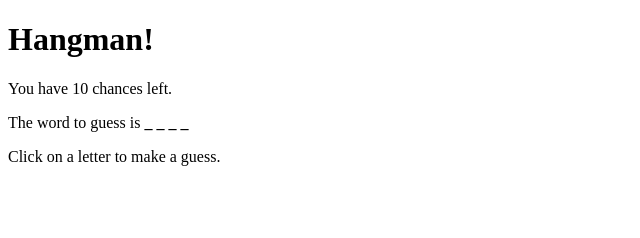
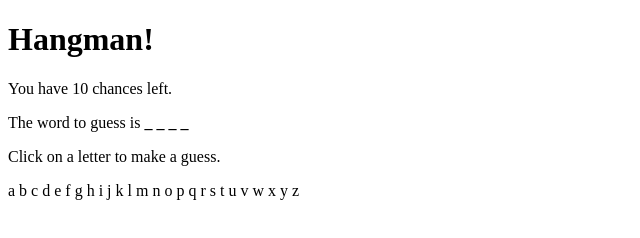
Before and after one commit to christianshah15/hangman2, a plain HTML site: page index.html in a window 1280 px wide. Shown: the whole page, without its empty margins (0-640 px from the left). Drawn offline with nearby package versions, Linux system fonts and the light colour scheme.

Commit message:
Update index.html

```diff
--- a/index.html
+++ b/index.html
@@ -57,7 +57,32 @@
   <div id="entry">
     <p>Click on a letter to make a guess.</p>
     <p>
-      <!-- ...span elements for each letter... -->
+      <span class="letter" id="a">a</span>
+      <span class="letter" id="b">b</span>
+      <span class="letter" id="c">c</span>
+      <span class="letter" id="d">d</span>
+      <span class="letter" id="e">e</span>
+      <span class="letter" id="f">f</span>
+      <span class="letter" id="g">g</span>
+      <span class="letter" id="h">h</span>
+      <span class="letter" id="i">i</span>
+      <span class="letter" id="j">j</span>
+      <span class="letter" id="k">k</span>
+      <span class="letter" id="l">l</span>
+      <span class="letter" id="m">m</span>
+      <span class="letter" id="n">n</span>
+      <span class="letter" id="o">o</span>
+      <span class="letter" id="p">p</span>
+      <span class="letter" id="q">q</span>
+      <span class="letter" id="r">r</span>
+      <span class="letter" id="s">s</span>
+      <span class="letter" id="t">t</span>
+      <span class="letter" id="u">u</span>
+      <span class="letter" id="v">v</span>
+      <span class="letter" id="w">w</span>
+      <span class="letter" id="x">x</span>
+      <span class="letter" id="y">y</span>
+      <span class="letter" id="z">z</span>
     </p>
   </div>
 
```
